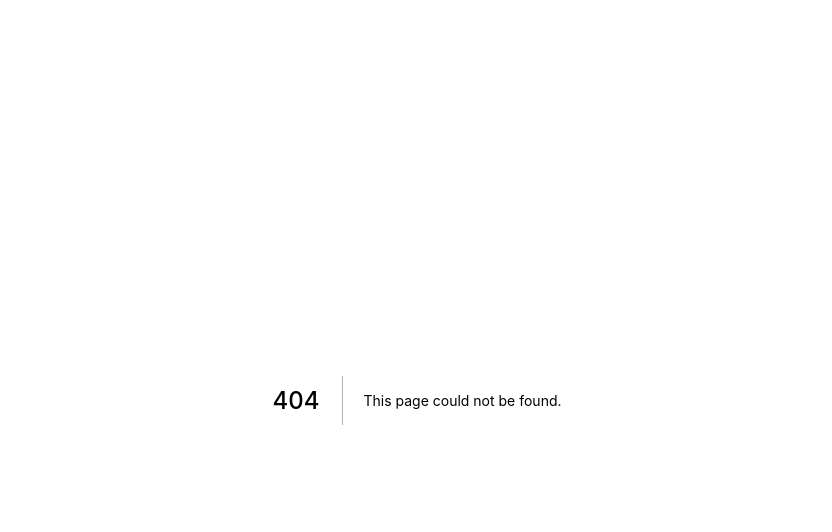
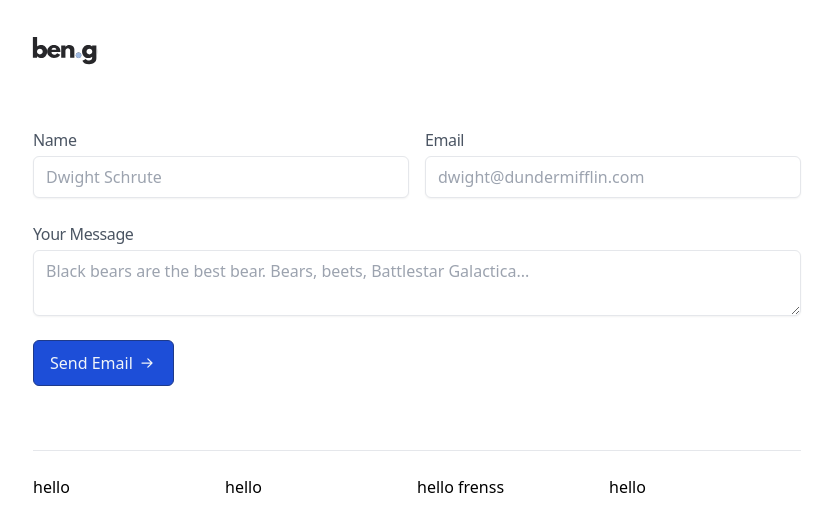
Before and after one commit to bengerlovin/bengerlovin.me, a Next.js app: page /contact in a window 1280 px wide. Before the commit this address had no page. Shown: the top 532 px of the page, without its empty margins (223-1055 px from the left). Built offline with nearby package versions, Linux system fonts and the light colour scheme; a web font is replaced by a local one.

Commit message:
contact form implemented as well as toast and uses/contact pages

```diff
--- /dev/null
+++ b/components/ContactForm.tsx
@@ -0,0 +1,114 @@
+import { ContactFormSchema } from "lib/validation"
+import { Formik, useFormik } from "formik";
+import * as Yup from 'yup'
+import toast from 'react-hot-toast';
+
+const initialValues = {
+    name: '',
+    email: '',
+    message: '',
+}
+
+
+
+const ContactForm = ({ }) => {
+
+
+
+    const formik = useFormik({
+        initialValues: initialValues,
+        validationSchema: Yup.object(ContactFormSchema),
+        onSubmit: values => {
+            sendEmail(values);
+            // formik.resetForm()
+        },
+    });
+
+    let conditionalNameStyling = `${formik.touched.name && formik.errors.name ? 'border-red-400 focus:border-red-400 focus:ring-red-400' : 'border-gray-200 focus:border-indigo-300 focus:ring-indigo-200'}`
+
+    let conditionalEmailStyling = `${formik.touched.email && formik.errors.email ? 'border-red-400 focus:border-red-400 focus:ring-red-400' : 'border-gray-200 focus:border-indigo-300 focus:ring-indigo-200'}`
+
+    let conditionalMessageStyling = `${formik.touched.message && formik.errors.message ? 'border-red-400 focus:border-red-400 focus:ring-red-400' : 'border-gray-200 focus:border-indigo-300 focus:ring-indigo-200'}`
+
+    return (
+        <>
+            <form className="w-full" onSubmit={formik.handleSubmit} >
+                <div className="flex flex-row items-start justify-between gap-4 mb-0">
+                    <label className="block w-1/2 mb-6 min-h-fit" htmlFor="name">
+                        <span className="tracking-tight text-gray-600 text-md ">Name</span>
+                        <input
+                            required
+                            type="text"
+                            name="name"
+                            className={`block w-full mt-1 rounded-md shadow-sm focus:ring  focus:ring-opacity-50 placeholder:text-gray-400 focus:placeholder:text-gray-600 ${conditionalNameStyling}`}
+                            placeholder="Dwight Schrute"
+                            onChange={formik.handleChange}
+                            value={formik.values.name}
+                        />
+                        {formik.touched.name && formik.errors.name ? (
+                            <div className="mt-2 text-sm text-red-500 ">{formik.errors.name}</div>
+                        ) : null}
+                    </label>
+                    <label className="block w-1/2 mb-6" htmlFor="email">
+                        <span className="tracking-tight text-gray-600 text-md ">Email</span>
+                        <input
+                            required
+                            type="email"
+                            name="email"
+                            className={`block w-full mt-1 rounded-md shadow-sm focus:ring  focus:ring-opacity-50 placeholder:text-gray-400 focus:placeholder:text-gray-600 ${conditionalEmailStyling}`}
+                            placeholder="dwight@dundermifflin.com"
+                            onChange={formik.handleChange}
+                            value={formik.values.email}
+                        />
+                        {formik.touched.email && formik.errors.email ? (
+                            <div className="mt-2 text-sm text-red-500 ">{formik.errors.email}</div>
+                        ) : null}
+                    </label>
+                </div>
+
+                {/* Message Block */}
+                <label className="block mb-6" htmlFor="message">
+                    <span className="tracking-tight text-gray-600 text-md ">Your Message</span>
+                    <textarea
+                        onChange={formik.handleChange}
+                        value={formik.values.message}
+                        name="message"
+                        className={`block w-full mt-1 rounded-md shadow-sm focus:ring  focus:ring-opacity-50 placeholder:text-gray-400 focus:placeholder:text-gray-600 ${conditionalMessageStyling}`}
+                        placeholder="Black bears are the best bear. Bears, beets, Battlestar Galactica..."
+                    />
+                    {formik.touched.message && formik.errors.message ? (
+                        <div className="mt-2 text-sm text-red-500 ">{formik.errors.message}</div>
+                    ) : null}
+                </label>
+
+                <button className="flex items-center justify-center gap-1 py-2.5 px-4 border-[1px] rounded-md border-blue-900 bg-blue-700  focus:outline-blue-400 focus:outline-2"
+                    type="submit">
+                    <span className="text-slate-100">Send Email</span>
+                    <svg xmlns="http://www.w3.org/2000/svg" className="w-5 h-5 text-slate-100" fill="none" viewBox="0 0 24 24" stroke="currentColor">
+                        <path strokeLinecap="round" strokeLinejoin="round" strokeWidth={1.5} d="M13 7l5 5m0 0l-5 5m5-5H6" />
+                    </svg>
+                </button>
+
+            </form>
+        </>
+    )
+}
+
+async function sendEmail({ name, email, message }) {
+    console.log("sending to: ", name, email, "with this message", message)
+
+    let urlParams = new URLSearchParams({ name: `${name}`, email: `${email}`, message: `${message}` });
+    const sendEmailResult = await fetch(`/api/mail?${urlParams}`)
+
+    let res = await sendEmailResult.json();
+    if (res.error) {
+        toast.error('Could not process submission.');
+        return;
+    } // return a toast message saying sending was unsuccessful
+
+    toast.success("Message successfully sent!")
+    return;
+
+}
+
+export default ContactForm
--- /dev/null
+++ b/lib/validation.ts
@@ -0,0 +1,10 @@
+import * as Yup from 'yup';
+
+export const ContactFormSchema = {
+    name: Yup.string()
+        .min(2, 'Name is too short')
+        .max(50, 'Name is too long')
+        .required('Name is required'),
+    message: Yup.string().min(0).max(600, "Message is too long (greater than 600 characters)"),
+    email: Yup.string().email('Invalid email').required('Required'),
+}
--- a/pages/_app.tsx
+++ b/pages/_app.tsx
@@ -1,11 +1,36 @@
 import '../styles/global.css';
 import { SWRConfig } from 'swr'
 import fetcher from 'lib/fetcher'
+import { Toaster } from 'react-hot-toast'
 
 function MyApp({ Component, pageProps }) {
   return (
     <>
       <SWRConfig value={{ fetcher: fetcher }}>
+        <Toaster
+          position="bottom-center"
+          reverseOrder={false}
+          gutter={8}
+          containerClassName=""
+          containerStyle={{}}
+          toastOptions={{
+            // Define default options
+            className: '',
+            duration: 5000,
+            style: {
+              background: '#fff',
+              color: '#141414',
+            },
+            // Default options for specific types
+            success: {
+              duration: 3500,
+              theme: {
+                primary: 'green',
+                secondary: 'white',
+              },
+            },
+          }}
+        />
         <Component {...pageProps} />
       </SWRConfig>
     </>
--- /dev/null
+++ b/pages/api/mail.ts
@@ -0,0 +1,36 @@
+import mail from '@sendgrid/mail'
+import { NextApiRequest, NextApiResponse } from 'next'
+
+
+
+type EmailProps = {
+    name: string;
+    email: string;
+    message?: string;
+
+}
+
+
+export default async function handler(req: NextApiRequest & EmailProps, res: NextApiResponse) {
+    try {
+
+        mail.setApiKey(process.env.SENDGRID_API_KEY)
+        let { name, email, message } = req.query;
+
+        console.log("sending using", name, email, message)
+
+
+        let result = await mail.send({
+            from: `info@bengerlovin.me`,
+            to: 'ben.gerlovin@gmail.com',
+            subject: '[Portfolio] Contact Form Submission',
+            text: `From: ${name} / ${email}, message below: \n\n${message}`,
+
+        })
+
+        res.status(200).json({ msg: "successfully sent", result: result })
+
+    } catch (err) {
+        res.status(500).json({ error: 'Failed to send data' })
+    }
+}
--- a/pages/api/wordpress.ts
+++ /dev/null
@@ -1,9 +0,0 @@
-import { NextApiRequest, NextApiResponse } from "next";
-import { WordPressPostsResult } from '@/types/DataTypes'
-
-export default async function handler(req: NextApiRequest, res: NextApiResponse) {
-
-    const rawPostData = await fetch(process.env.WORDPRESS_RECENT_POSTS_API);
-    const results: WordPressPostsResult[] = await rawPostData.json();
-    res.status(200).json({ msg: "hello from wordpress", data: results })
-}
--- a/pages/api/youtube.ts
+++ /dev/null
@@ -1,33 +0,0 @@
-import { NextApiRequest, NextApiResponse } from "next";
-import { google, youtube_v3, Auth } from 'googleapis'
-
-let googleAuth: Auth.GoogleAuth;
-
-export default async (req: NextApiRequest, res: NextApiResponse) => {
-    const { privateKey } = JSON.parse(process.env.GOOGLE_PRIVATE_KEY)
-    googleAuth = new google.auth.GoogleAuth({
-        credentials: {
-            client_email: process.env.GOOGLE_CLIENT_EMAIL,
-            private_key: privateKey,
-        },
-        scopes: ['https://www.googleapis.com/auth/youtube.readonly']
-    });
-
-    const youtube: youtube_v3.Youtube = google.youtube({
-        auth: googleAuth,
-        version: 'v3'
-    });
-
-    const channelListParams: youtube_v3.Params$Resource$Channels$List = { id: ['UCyWLwj0w2WRsXpOG_aLl-5Q'], part: ['status'] }
-    const listParams: youtube_v3.Params$Resource$Playlistitems$List = { playlistId: 'PL3iJPs0FCV3M3iD2MzW5LzVGYOOVvhigp', part: ['contentDetails', 'id'] };
-    const response = await youtube.playlistItems.list(listParams);
-    // const response = await youtube.channels.list(channelListParams)
-
-    const listResults = response.data;
-
-
-
-    return res.status(200).json({
-        listResults
-    });
-};
--- /dev/null
+++ b/pages/contact.tsx
@@ -0,0 +1,21 @@
+import ContactForm from "@/components/ContactForm"
+import Footer from "@/components/Navigation/Footer"
+import Navigation from "@/components/Navigation/NavBar"
+import PageContainer from '@/layouts/PageContainer'
+import PageSection from "@/layouts/PageSection"
+const Contact = ({ }) => {
+    return (
+        <>
+            <Navigation />
+            <PageContainer>
+                <PageSection fullWidth>
+                    <ContactForm />
+                </PageSection>
+            </PageContainer>
+
+            <Footer />
+        </>
+    )
+}
+
+export default Contact
--- /dev/null
+++ b/pages/uses.tsx
@@ -0,0 +1,9 @@
+const Uses = ({ props }) => {
+    return (
+        <>
+            <div>uses page!</div>
+        </>
+    )
+}
+
+export default Uses
--- a/tailwind.config.js
+++ b/tailwind.config.js
@@ -21,5 +21,7 @@ module.exports = {
       }
     },
   },
-  plugins: [],
+  plugins: [
+    require('@tailwindcss/forms'),
+  ],
 }
```
Also changed, not shown: package.json (+6 -1 lines), 1 other file (tests, documents, lock files or other folders).
